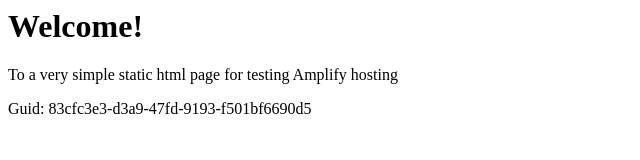
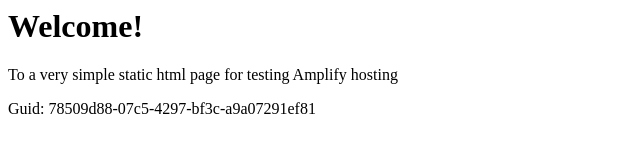
Before and after one commit to aws-aemilia-bah/Github-PR-Commit-Integration-Test-DoNotTouch-GithubWebhookPreviewCanaryTest-v1-preprod-me-south-1, a website: page src/index.html in a window 1280 px wide. Shown: the full height of the page, 0-640 px from the left. Drawn offline with Linux system fonts and the light colour scheme.

Commit message:
commit from integ tests

```diff
--- a/src/index.html
+++ b/src/index.html
@@ -12,6 +12,6 @@
 <body>
     <h1>Welcome!</h1>
     <p>To a very simple static html page for testing Amplify hosting</p>
-    <p>Guid: 83cfc3e3-d3a9-47fd-9193-f501bf6690d5</p></body>
+    <p>Guid: 78509d88-07c5-4297-bf3c-a9a07291ef81</p></body>
 
 </html>
```
